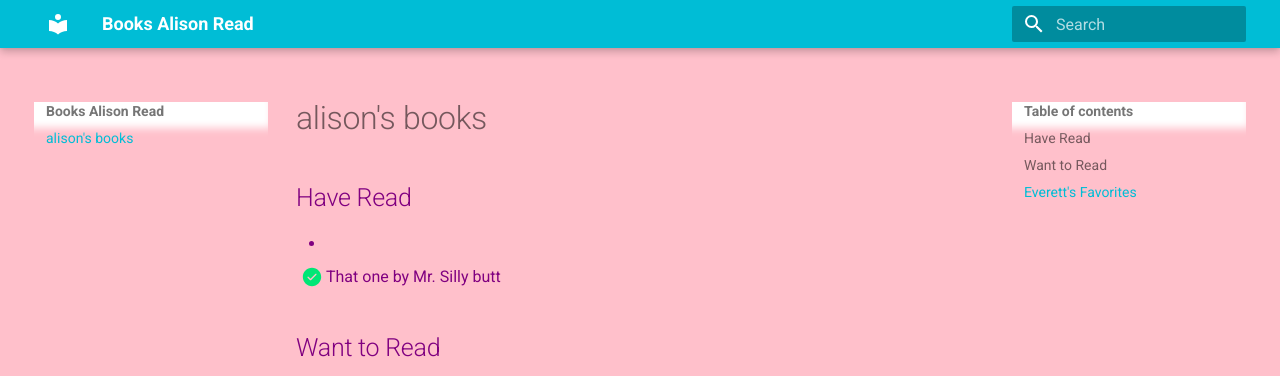
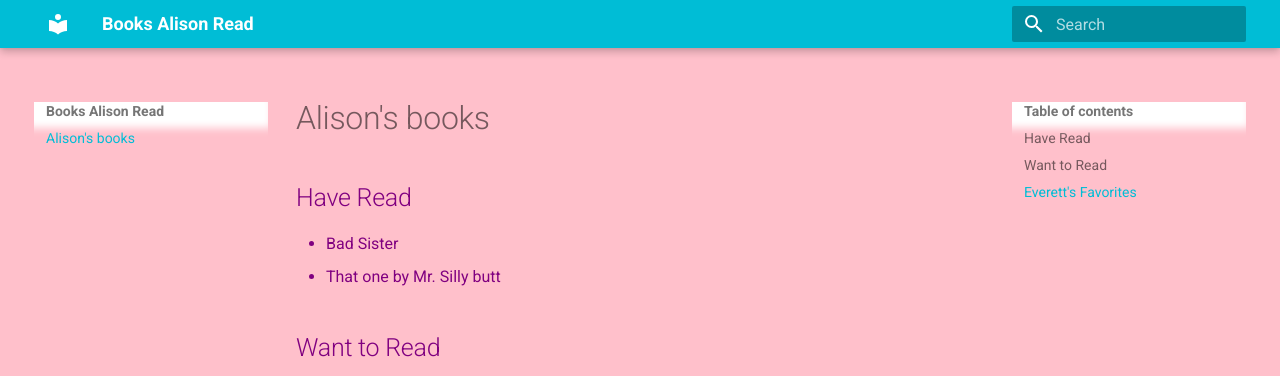
Before and after one commit to irishismyname/books-alison-read, an MkDocs documentation site: the page built from docs/index.md, in a window 1280 px wide. Shown: the top 376 px of the page. Built offline with MkDocs 1.6.1 and Material for MkDocs 9.7.7, drawn with Linux system fonts in a browser that asks for light colours.

Commit message:
Updated from VSCode

```diff
--- a/docs/index.md
+++ b/docs/index.md
@@ -1,7 +1,7 @@
-# alison's books
+# Alison's books
 ## Have Read
--
-- [x] That one by Mr. Silly butt
+- Bad Sister
+- That one by Mr. Silly butt
 
 ## Want to Read
 - [ ] How to fart by Doddy
```
